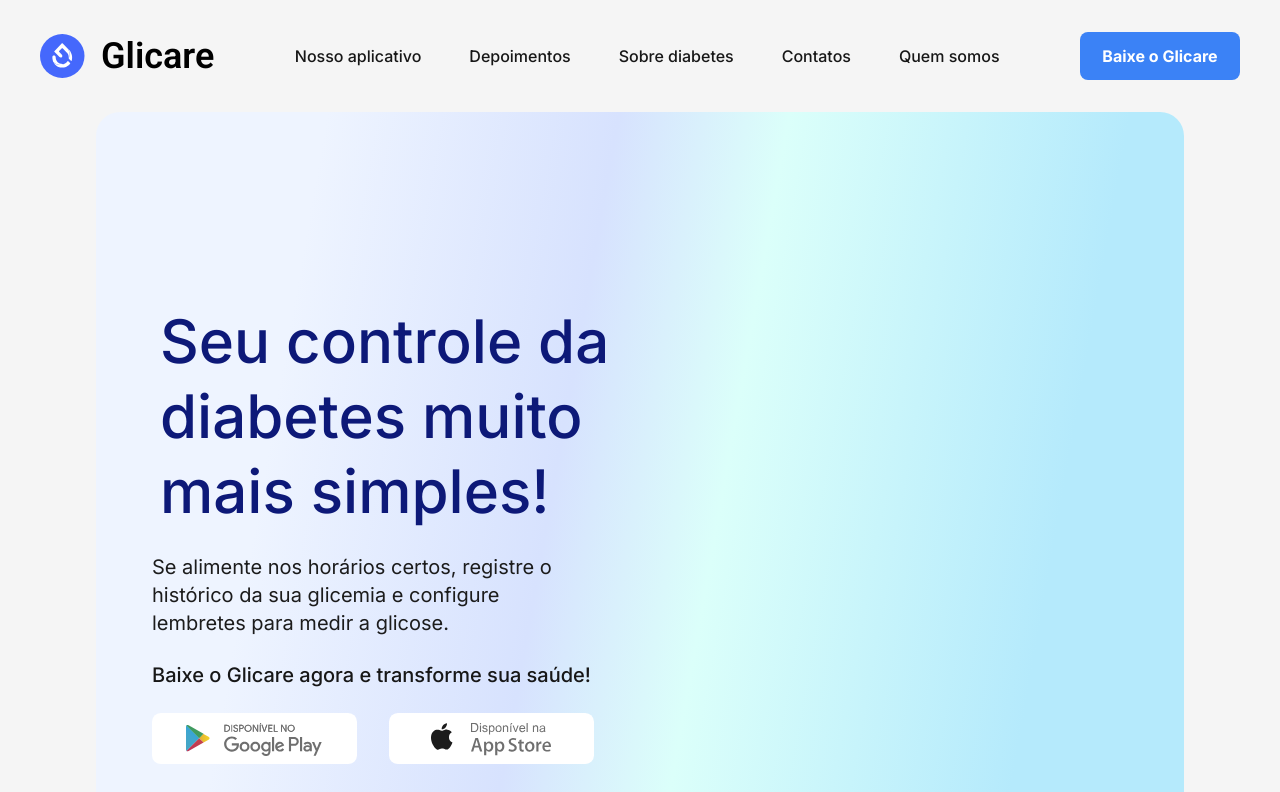
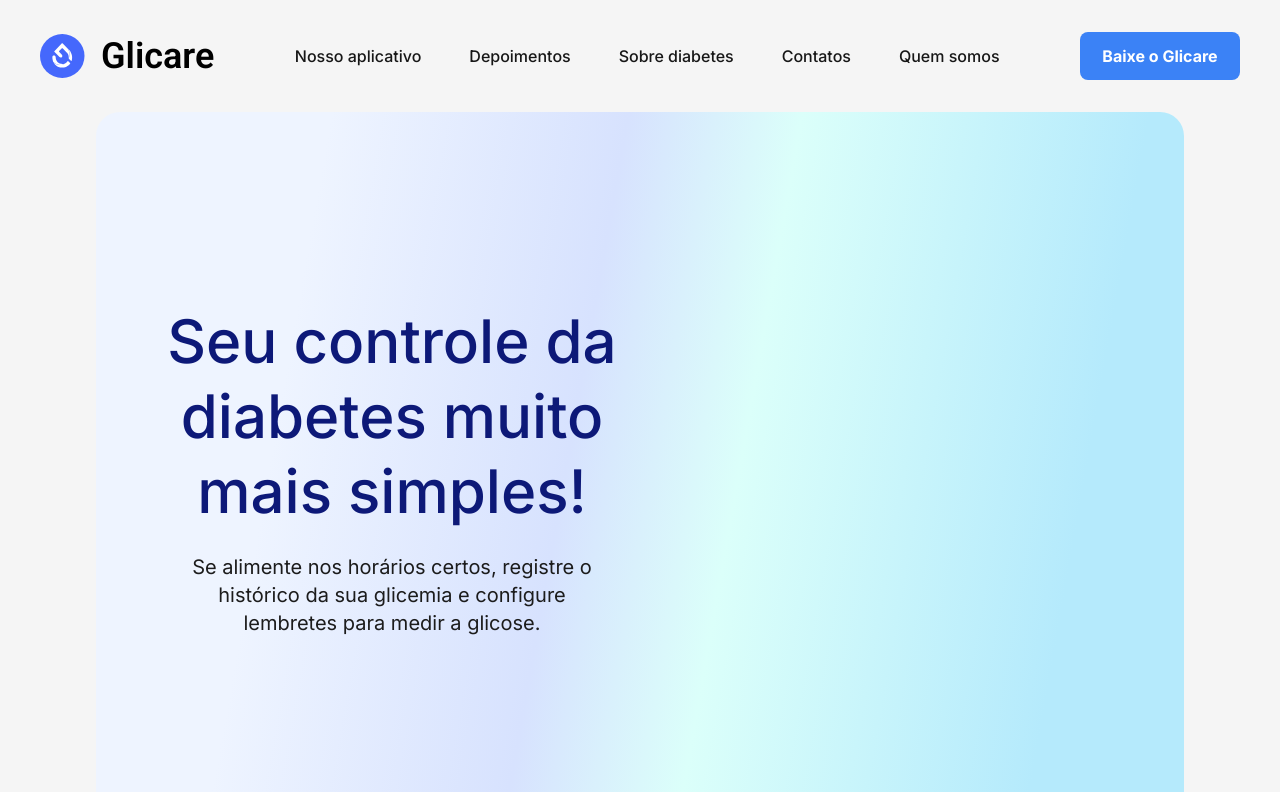
Before and after one commit to Daniel-san8/Glicare, a Next.js app in the folder Glicare/: page / in a window 1280 px wide. Shown: the top 792 px of the page. Built offline with nearby package versions, Linux system fonts and the light colour scheme.

Commit message:
Adiciona ajustes no componente CallToDownload

```diff
--- a/Glicare/src/app/components/call-to-download.tsx
+++ b/Glicare/src/app/components/call-to-download.tsx
@@ -9,19 +9,19 @@ export default function CallToDownload() {
         <div className="flex flex-col justify-between px-4 py-10 gap-16 text-center h-full lg:flex-row lg:items-center lg:text-start">
           <div className="flex flex-col lg:gap-6 font-inter  lg:px-10  ">
             <div className="flex flex-col  gap-4">
-              <h1 className="font-medium p-2 text-4xl text-blue-dark lg:w-480 lg:text-6xl/tight">
+              <h1 className="font-medium p-2 text-4xl text-blue-dark md:text-center md:text-6xl md:w-624 lg:w-480 lg:text-6xl/tight">
                 Seu controle da diabetes muito mais simples!
               </h1>
-              <p className="font-normal text-gray-dark text-xl lg:w-400">
+              <p className="font-normal text-gray-dark text-xl md:text-center md:mx-auto md:w-568 lg:w-400">
                 Se alimente nos horários certos, registre o histórico da sua
                 glicemia e configure lembretes para medir a glicose.
               </p>
             </div>
-            <div className="hidden lg:flex flex-col gap-6">
-              <p className="font-medium text-xl ">
+            <div className="hidden md:flex flex-col md:mt-32 gap-6">
+              <p className="font-medium text-xl md:text-center">
                 Baixe o Glicare agora e transforme sua saúde!
               </p>
-              <div className="flex gap-8 pb-10">
+              <div className="flex gap-8 pb-10 md:justify-center">
                 <a
                   href="https://play.google.com/store"
                   aria-label="Baixar na Play Store"
@@ -39,7 +39,7 @@ export default function CallToDownload() {
               </div>
             </div>
           </div>
-          <div className="pt-48 lg:hidden">
+          <div className="pt-48 md:hidden">
             <Button classAttributes="bg-primary w-full">
               Baixe o Glicare
             </Button>
--- a/Glicare/tailwind.config.ts
+++ b/Glicare/tailwind.config.ts
@@ -32,6 +32,7 @@ export default {
         '400': '400px',
         '480': '480px',
         '520': '520px',
+        '568': '568px',
         '624': '624px',
         '700': '700px',
         '1440': '1440px'
```
